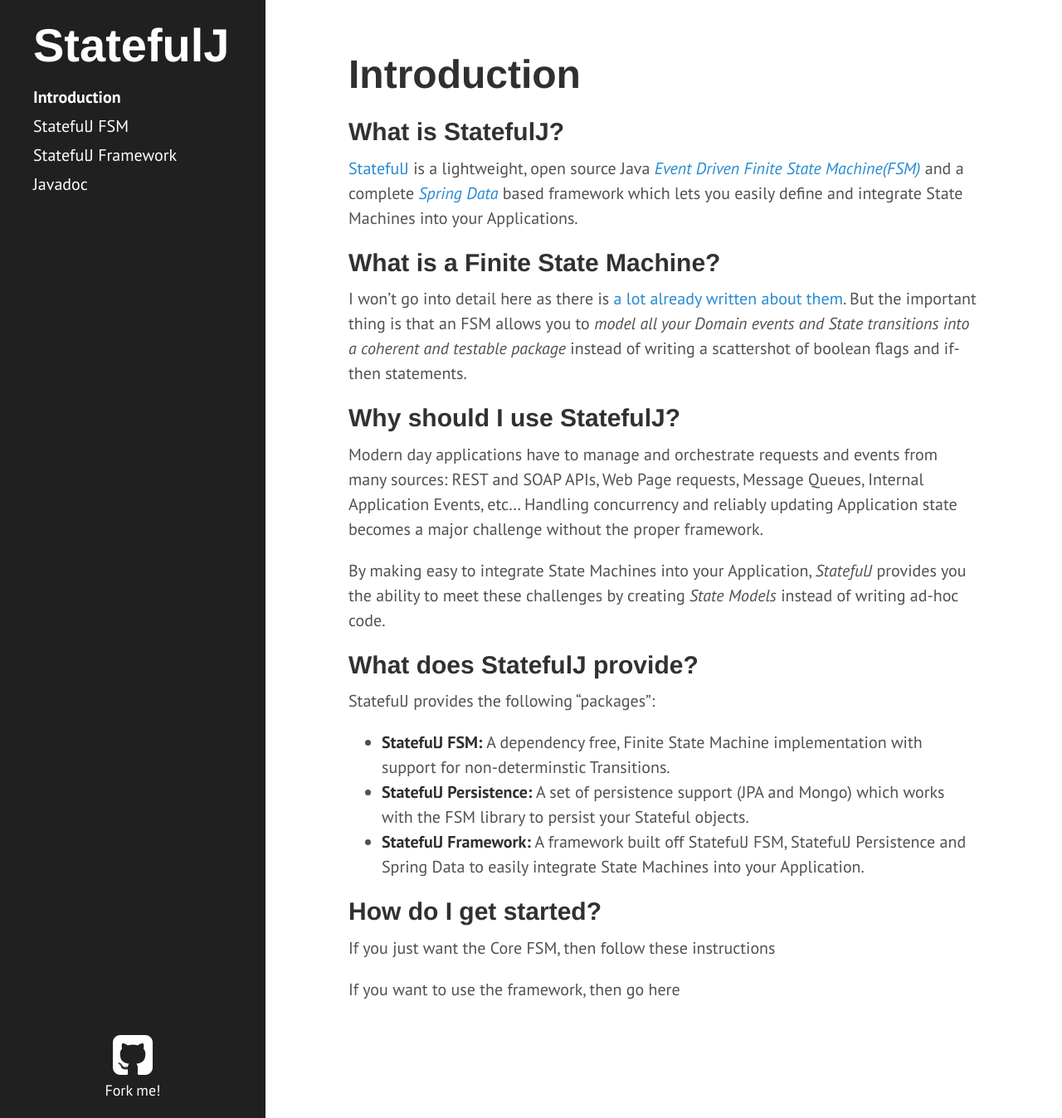
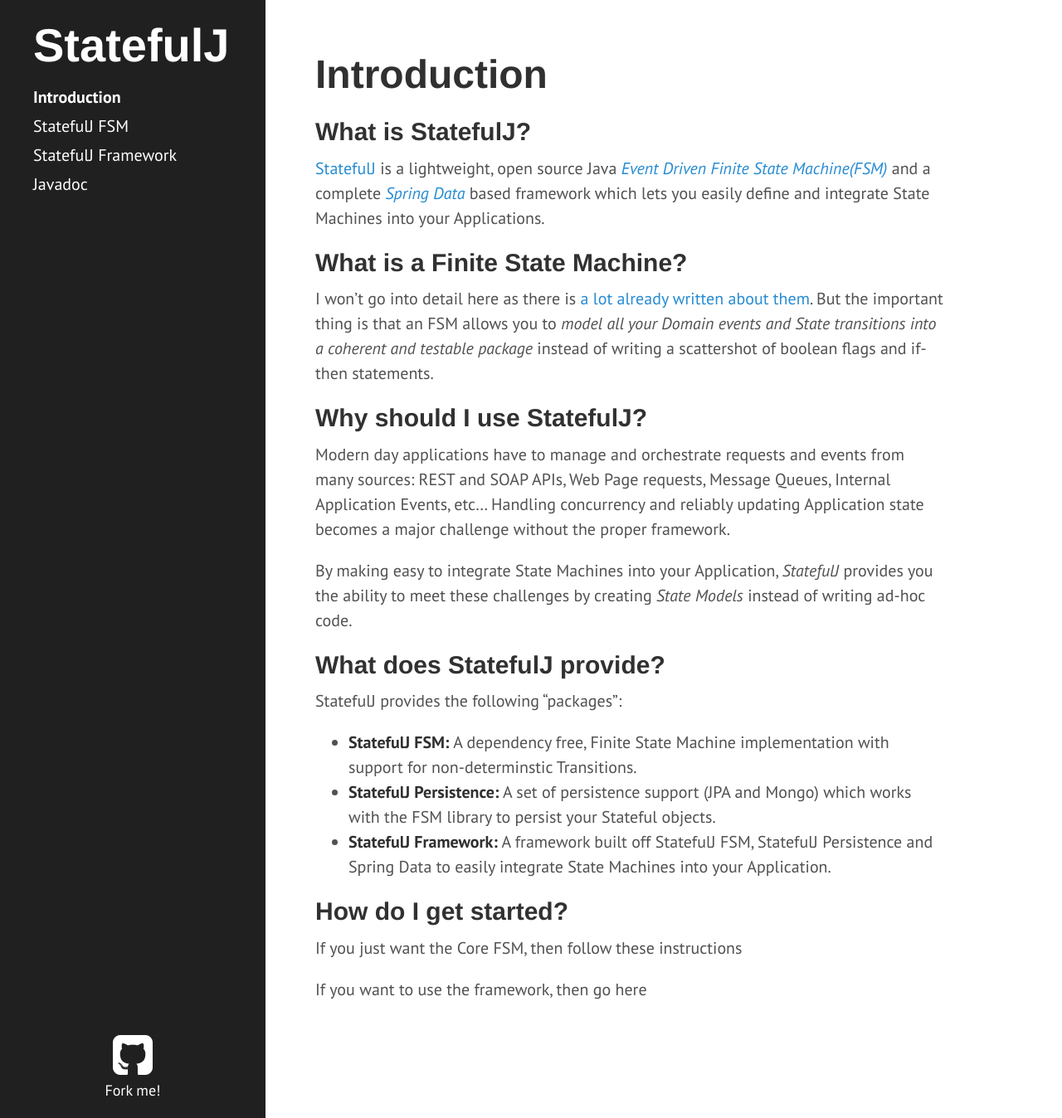
Before and after one commit to statefulj/statefulj, a Jekyll site: the page built from index.md, in a window 1280 px wide and 1348 px high. Shown: the whole window at 83% size. Built offline with Jekyll 4.4.1, drawn with Linux system fonts in a browser that asks for light colours; Markdown is read by kramdown in place of the engine named in the settings.

Commit message:
css fixes

```diff
--- a/public/css/hyde.css
+++ b/public/css/hyde.css
@@ -136,7 +136,7 @@ a.sidebar-nav-item:hover,a.sidebar-nav-item:focus {
 
 @media ( min-width : 64em) {
 	.content {
-		margin-left: 20rem;
+		margin-left: 18rem;
 		margin-right: 4rem;
 	}
 }
```
